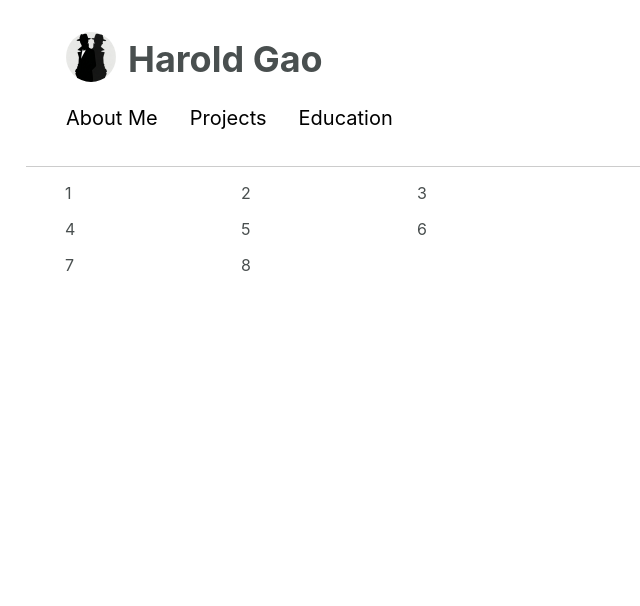
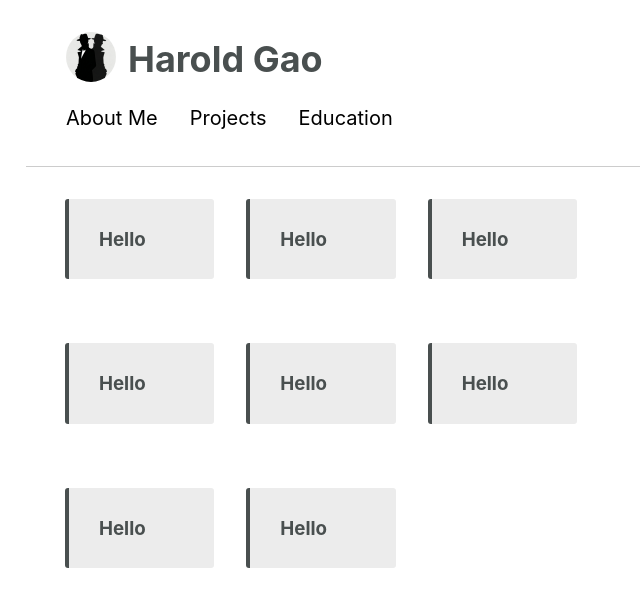
Before and after one commit to LaFriska/lafriska.github.io, a React (Create React App) app: page / in a window 1280 px wide. Both pictures are taken after a click on the element "Projects". Shown: the top 606 px of the page, without its empty margins (118-758 px from the left). Built offline with nearby package versions, Linux system fonts and the light colour scheme.

Commit message:
added basic project css

```diff
--- /dev/null
+++ b/src/components/Project.tsx
@@ -0,0 +1,25 @@
+import '../css/App.css';
+
+export default () => {
+
+    const containerStyle = {
+        backgroundColor: 'var(--embed-gray)',
+        borderLeft: '4px solid var(--text-colour)',
+        borderRadius: '3px',
+        padding: '10px 15px',
+        margin: '1rem 0',
+
+    }
+
+    const textContainerStyle = {
+        marginLeft: '15px'
+    }
+
+    return (
+        <div style={containerStyle}>
+            <div style={textContainerStyle}>
+                <h3 className={'projectText'}>Hello</h3>
+            </div>
+        </div>
+    )
+}
--- a/src/components/Projects.tsx
+++ b/src/components/Projects.tsx
@@ -1,24 +1,26 @@
 import '../css/App.css';
+import Projects from "./Projects";
+import Project from "./Project";
 
 export default () => {
 
     const style = {
         display: 'grid',
         gridTemplateColumns: 'repeat(3, 1fr)',
-        gap: '1rem'
+        gap: '2rem'
 
     }
 
     return (
         <div className={'page'} style={style}>
-            <div>1</div>
-            <div>2</div>
-            <div>3</div>
-            <div>4</div>
-            <div>5</div>
-            <div>6</div>
-            <div>7</div>
-            <div>8</div>
+            <Project />
+            <Project />
+            <Project />
+            <Project />
+            <Project />
+            <Project />
+            <Project />
+            <Project />
         </div>
     )
 }
--- a/src/css/App.css
+++ b/src/css/App.css
@@ -4,6 +4,7 @@
     --border-gray: #777777;
     --nice-red: #ed5045;
     --slight-gray: #d1d1d1;
+    --embed-gray: #ececec
 }
 
 html{
```
